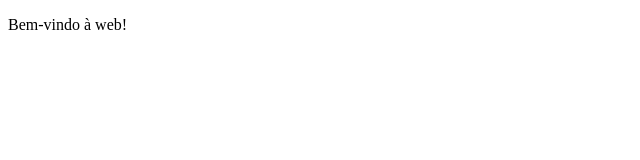
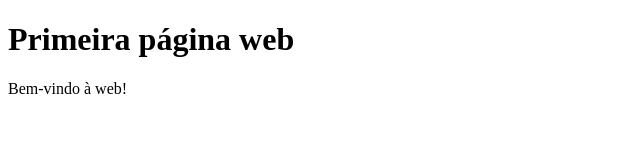
Before and after one commit to alsfurlan/ppm-20202-exemplo-git, a plain HTML site: page index.html in a window 1280 px wide. Shown: the whole page, without its empty margins (0-640 px from the left). Drawn offline with Linux system fonts and the light colour scheme.

Commit message:
Incluido titulo

```diff
--- a/index.html
+++ b/index.html
@@ -5,6 +5,9 @@
         <meta charset="UTF-8">
     </head>
     <body>
+        <h1>
+            Primeira página web
+        </h1>
         <p>
             Bem-vindo à web!
         </p>
```
